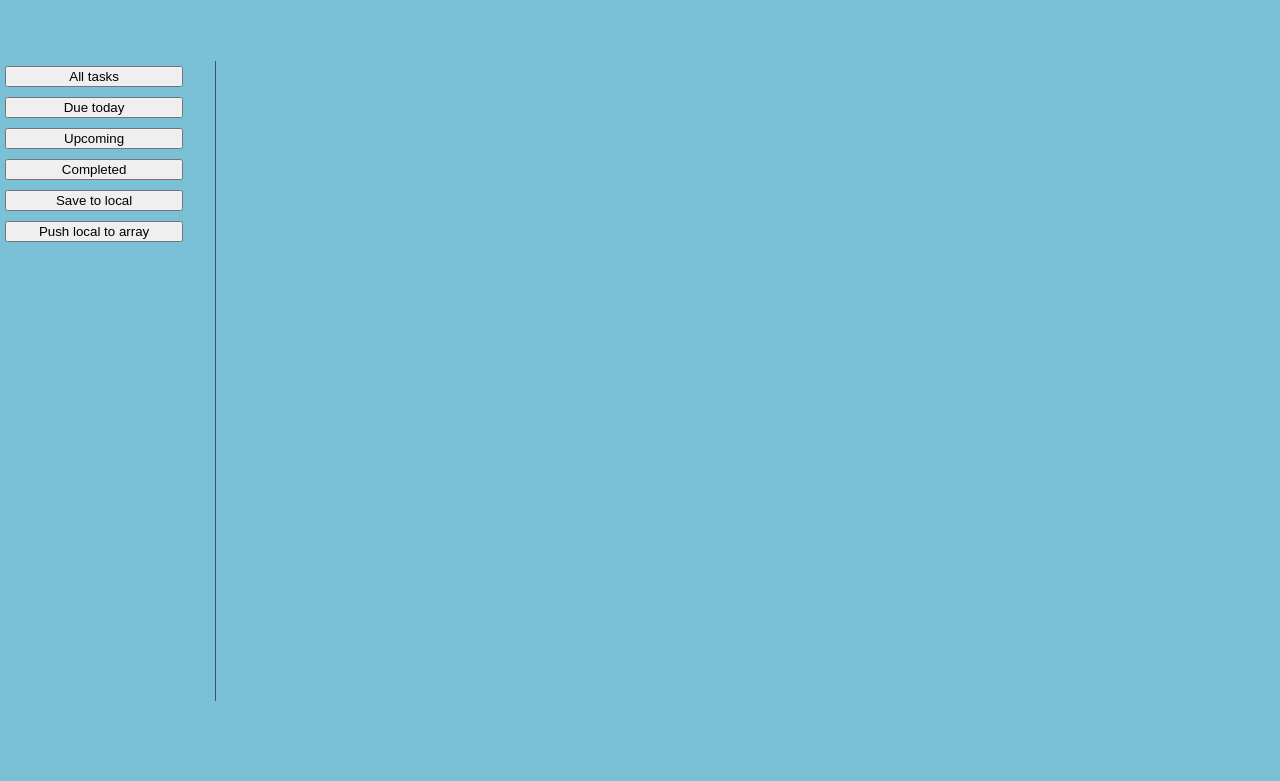
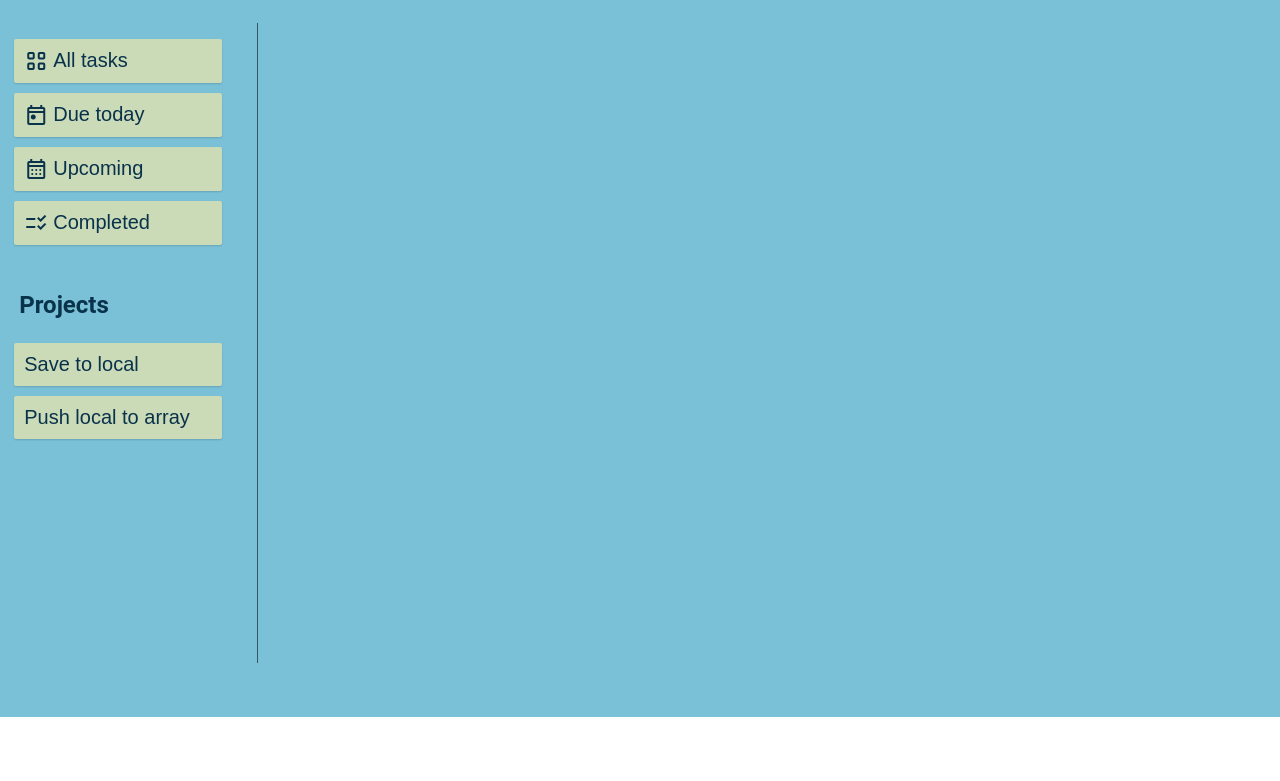
Before and after one commit to impronen/odin-todo, a website built with webpack: page dist/index.html in a window 1280 px wide. Shown: the part 83-864 px from the top of the page. After the commit the page ends 800 px from the top, so only its background shows below. Built offline with nearby package versions, Linux system fonts and the light colour scheme.

Commit message:
REFINE UI (header + sidebar)
Sidebar ui refined further. Add icons & styled buttons.
Minor changes to header, primarily to add task button.

```diff
--- a/src/components/view/DOM.js
+++ b/src/components/view/DOM.js
@@ -29,7 +29,9 @@ const DOM = (() => {
     header.appendChild(buttonContainer);
 
     const addTaskButton = document.createElement("button");
-    addTaskButton.innerHTML = "New Task";
+    addTaskButton.innerHTML = `<span class="material-symbols-outlined">
+    add_circle
+    </span> Add task`;
     addTaskButton.setAttribute("id", "addTaskButton");
     addTaskButton.setAttribute("type", "button");
     addTaskButton.classList.add("buttonstyle1");
@@ -47,31 +49,39 @@ const DOM = (() => {
   // Sidebar buttons
 
   function createSidebarButton() {
-    const sidebar = document.querySelector(".sidebar");
+    const sideButtonContainer = document.querySelector(".sideButtonContainer");
 
     const allTasksButton = document.createElement("button");
-    allTasksButton.innerHTML = "All tasks";
+    allTasksButton.innerHTML = `<span class="material-symbols-outlined ">
+    view_cozy
+    </span> All tasks`;
     allTasksButton.setAttribute("id", "allTasksButton");
     allTasksButton.classList.add("buttonstyle2");
-    sidebar.appendChild(allTasksButton);
+    sideButtonContainer.appendChild(allTasksButton);
 
     const dueTodayButton = document.createElement("button");
-    dueTodayButton.innerHTML = "Due today";
+    dueTodayButton.innerHTML = `<span class="material-symbols-outlined">
+    today
+    </span> Due today`;
     dueTodayButton.setAttribute("id", "dueTodayButton");
     dueTodayButton.classList.add("buttonstyle2");
-    sidebar.appendChild(dueTodayButton);
+    sideButtonContainer.appendChild(dueTodayButton);
 
     const upcomingButton = document.createElement("button");
-    upcomingButton.innerHTML = "Upcoming";
+    upcomingButton.innerHTML = `<span class="material-symbols-outlined">
+    calendar_month
+    </span> Upcoming`;
     upcomingButton.setAttribute("id", "upcomingButton");
     upcomingButton.classList.add("buttonstyle2");
-    sidebar.appendChild(upcomingButton);
+    sideButtonContainer.appendChild(upcomingButton);
 
     const completedButton = document.createElement("button");
-    completedButton.innerHTML = "Completed";
+    completedButton.innerHTML = `<span class="material-symbols-outlined">
+    checklist_rtl
+    </span> Completed`;
     completedButton.setAttribute("id", "completedButton");
     completedButton.classList.add("buttonstyle2");
-    sidebar.appendChild(completedButton);
+    sideButtonContainer.appendChild(completedButton);
   }
 
   // Main sidebar elements
@@ -82,19 +92,28 @@ const DOM = (() => {
     sidebar.classList.add("sidebar");
     main.appendChild(sidebar);
 
+    const sideButtonContainer = document.createElement("div");
+    sideButtonContainer.classList.add("sideButtonContainer");
+    sidebar.appendChild(sideButtonContainer);
+
     createSidebarButton();
+
+    const projectListContainer = document.createElement("div");
+    projectListContainer.classList.add("projectListContainer");
+    projectListContainer.innerHTML = `<h3 class="projectHeading">Projects</h3>`;
+    sidebar.appendChild(projectListContainer);
 
     const logArrayBtn = document.createElement("button");
     logArrayBtn.innerHTML = "Save to local";
     logArrayBtn.setAttribute("id", "logArrayBtn");
     logArrayBtn.classList.add("buttonstyle2");
-    sidebar.appendChild(logArrayBtn);
+    projectListContainer.appendChild(logArrayBtn);
 
     const pushFromLocal = document.createElement("button");
     pushFromLocal.innerHTML = "Push local to array";
     pushFromLocal.setAttribute("id", "pushFromLocal");
     pushFromLocal.classList.add("buttonstyle2");
-    sidebar.appendChild(pushFromLocal);
+    projectListContainer.appendChild(pushFromLocal);
   }
 
   // Creating right side of screen w/ filter menu & container for tasks
--- a/src/styles/style.css
+++ b/src/styles/style.css
@@ -5,7 +5,7 @@
   --darker-accent-color: #1b98e4;
   --lighter-accent-color: #52c7ec;
   --special-accent-color: #9fa6dc;
-  --orange-accent-color: #e46c00;
+  --orange-accent-color: #ff861c;
 
   --text-light: #c3e5f0;
   --text-dark: #09324b;
@@ -28,6 +28,10 @@ body {
   color: var(--text-dark);
 }
 
+.material-symbols-outlined {
+  padding-right: 5px;
+}
+
 .headerlogo {
   display: flex;
   flex-direction: row;
@@ -44,27 +48,54 @@ body {
   align-items: center;
 }
 
+.tagText {
+  font-weight: lighter;
+}
+
 .buttonstyle1 {
-  background-color: var(--lighter-accent-color);
+  display: flex;
+  align-content: center;
+  background-color: var(--orange-accent-color);
   color: var(--text-dark);
+  font-size: 20px;
   border-width: 0px;
-  padding: 5px;
+  border-radius: 2px;
+  padding: 10px;
   padding-left: 15px;
   padding-right: 15px;
   border-style: solid;
-  box-shadow: rgba(0, 0, 0, 0.253) 0px 4px 5px;
+  box-shadow: 0 1px 2px rgba(0, 0, 0, 0.15);
+  transition: box-shadow 0.2s ease-in-out;
 }
 
 .buttonstyle1:is(:hover) {
-  box-shadow: rgba(0, 0, 0, 0.253) 0px 5px 8px;
+  box-shadow: 0 5px 6px rgba(0, 0, 0, 0.3);
 }
 
 .buttonstyle1:is(:focus) {
-  box-shadow: inset 2px 2px 4px #1781c2; /* inset -5px -5px 6px #1fafff; */
+  box-shadow: inset 2px 2px 4px #1781c2;
+  transition: box-shadow 0.1s ease-in-out;
 }
 
 .buttonstyle2 {
+  display: flex;
+  background-color: var(--green-bg-color);
+  color: var(--text-dark);
+  font-size: 20px;
+  text-align: start;
+  align-content: center;
+  border-width: 0px;
+  border-radius: 2px;
+  padding: 10px;
   margin: 5px;
+  margin-bottom: 10px;
+  width: 100%;
+  box-shadow: 0 1px 2px rgba(0, 0, 0, 0.15);
+  transition: box-shadow 0.3s ease-in-out;
+}
+
+.buttonstyle2:hover {
+  box-shadow: 0 5px 15px rgba(0, 0, 0, 0.3);
 }
 
 .main {
@@ -75,13 +106,28 @@ body {
 
 .sidebar {
   display: flex;
+  justify-items: center;
   flex-direction: column;
+  align-items: center;
+  height: 80vh;
+  flex-grow: 1;
+  padding-top: 2%;
+  padding-right: 2%;
+  background-color: var(--blue-bg-color);
+  position: relative;
+  color: var(--text-dark);
+}
+
+.sideButtonContainer,
+.projectListContainer {
+  width: 90%;
   padding-top: 5%;
   padding-right: 2%;
-  width: 15%;
-  height: 90vh;
-  background-color: var(--blue-bg-color);
-  position: relative;
+}
+
+.projectHeading {
+  font-size: 1.5em;
+  margin-left: 10px;
 }
 
 .sidebar::after {
@@ -96,7 +142,7 @@ body {
 .display {
   display: flex;
   flex-direction: column;
-  width: 85%;
+  width: 80%;
   height: 90vh;
 }
 
```
Also changed, not shown: dist/main.js.
